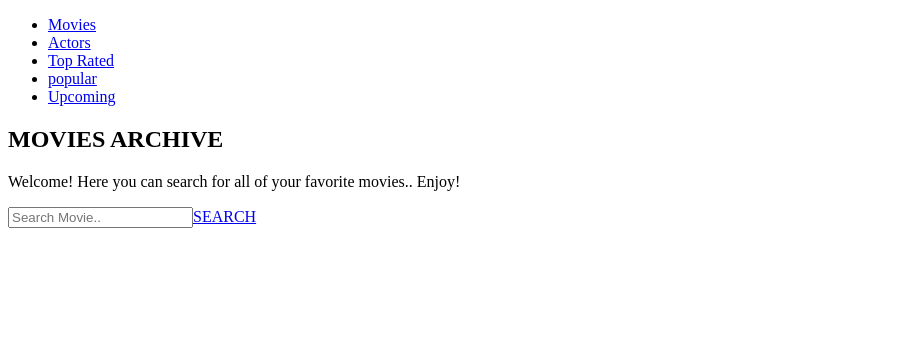
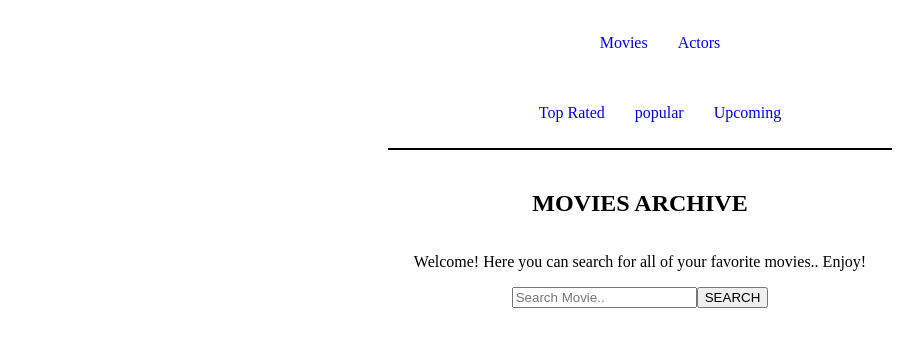
Before and after one commit to abdejohan/movie-app, an Angular app: page / in a window 1280 px wide. Shown: the top 346 px of the page, without its empty margins (0-920 px from the left). Built offline with nearby package versions, Linux system fonts and the light colour scheme.

Commit message:
Add Flexbox to all components. Update HTML structure in components for better flexbox

```diff
--- a/src/app/actor/actor.component.css
+++ b/src/app/actor/actor.component.css
@@ -0,0 +1,26 @@
+div {
+  display: flex;
+  justify-content: center;
+  align-items: center;
+  flex-flow: column wrap;
+
+}
+
+
+ul {
+  display: flex;
+  justify-content: center;
+  align-items: center;
+  flex-flow: column wrap;
+  list-style-type: none;
+}
+
+ul > li {
+  padding: 10px;
+  margin: 0px 5px;
+}
+
+
+ul > li > a {
+  text-decoration: none;
+}
--- a/src/app/actor/actor.component.html
+++ b/src/app/actor/actor.component.html
@@ -5,6 +5,6 @@
   </p>
   <form class="example" action="">
     <input name="search" [(ngModel)]="searchInput" type="text" placeholder="Search Actor.." required>
-    <a [routerLink]="['/actor', searchInput]" type="submit">SEARCH</a>
+    <button [routerLink]="['/actor', searchInput]" type="button">SEARCH</button>
   </form>
 </div>
--- a/src/app/app.component.css
+++ b/src/app/app.component.css
@@ -0,0 +1,6 @@
+* {
+  display: flex;
+  justify-content: center;
+  flex-flow: column nowrap;
+  align-items: center;
+}
--- a/src/app/app.component.html
+++ b/src/app/app.component.html
@@ -1,2 +1,2 @@
 <app-navigation></app-navigation>
-<router-outlet></router-outlet>
+<router-outlet class="container"></router-outlet>
--- a/src/app/category/category.component.css
+++ b/src/app/category/category.component.css
@@ -0,0 +1,27 @@
+div {
+  padding-left: 30%;
+  display: flex;
+  justify-content: center;
+  align-items: flex-start;
+  flex-flow: column wrap;
+  max-width: 1000px;
+
+}
+
+
+ul {
+  display: flex;
+  justify-content: center;
+  align-items: flex-start;
+  flex-flow: column wrap;
+  list-style-type: none;
+}
+
+ul > li {
+  padding: 2px 0px;
+}
+
+
+ul > li > a {
+  text-decoration: none;
+}
--- a/src/app/frontpage/frontpage.component.css
+++ b/src/app/frontpage/frontpage.component.css
@@ -0,0 +1,26 @@
+div {
+  display: flex;
+  justify-content: center;
+  align-items: center;
+  flex-flow: column wrap;
+
+}
+
+
+ul {
+  display: flex;
+  justify-content: center;
+  align-items: center;
+  flex-flow: column wrap;
+  list-style-type: none;
+}
+
+ul > li {
+  padding: 10px;
+  margin: 0px 5px;
+}
+
+
+ul > li > a {
+  text-decoration: none;
+}
--- a/src/app/frontpage/frontpage.component.html
+++ b/src/app/frontpage/frontpage.component.html
@@ -8,7 +8,7 @@
   <!-- The Search form -->
   <form class="example" action="">
     <input name="search" [(ngModel)]="searchInput" type="text" placeholder="Search Movie.." required>
-    <a [routerLink]="['/movie', searchInput]" type="submit">SEARCH</a>
+    <button [routerLink]="['/movie', searchInput]" type="button">SEARCH</button>
   </form>
 
 </div>
--- a/src/app/navigation/navigation.component.css
+++ b/src/app/navigation/navigation.component.css
@@ -0,0 +1,29 @@
+nav {
+  max-width: 1000px;
+  display: flex;
+  justify-content: center;
+  align-items: center;
+  flex-flow: row wrap;
+  margin-bottom: 20px;
+  border-bottom: 2px solid black;
+}
+
+ul {
+  display: flex;
+
+  justify-content: center;
+  align-items: center;
+  flex-flow: row wrap;
+  width: 100%;
+  list-style-type: none;
+}
+
+ul > li {
+  padding: 10px;
+  margin: 0px 5px;
+}
+
+
+ul > li > a {
+  text-decoration: none;
+}
--- a/src/app/navigation/navigation.component.html
+++ b/src/app/navigation/navigation.component.html
@@ -2,6 +2,8 @@
   <ul class="nav-list">
     <li><a routerLink="">Movies</a></li>
     <li><a routerLink="actor">Actors</a></li>
+  </ul>
+  <ul>
     <li><a [routerLink] = "['c1', 'top-rated']">Top Rated</a></li>
     <li><a [routerLink] = "['c2', 'popular']">popular</a></li>
     <li><a [routerLink] = "['c3', 'upcoming']">Upcoming</a></li>
```
